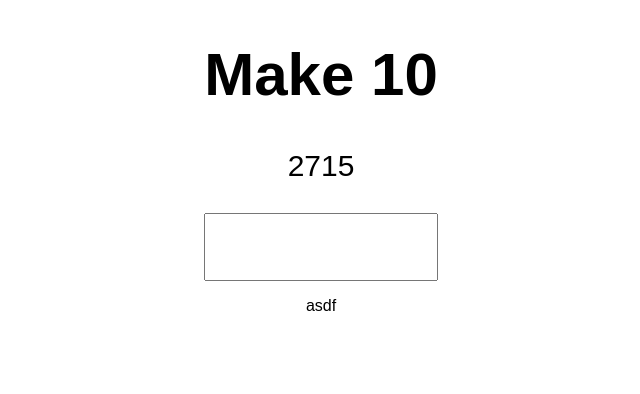
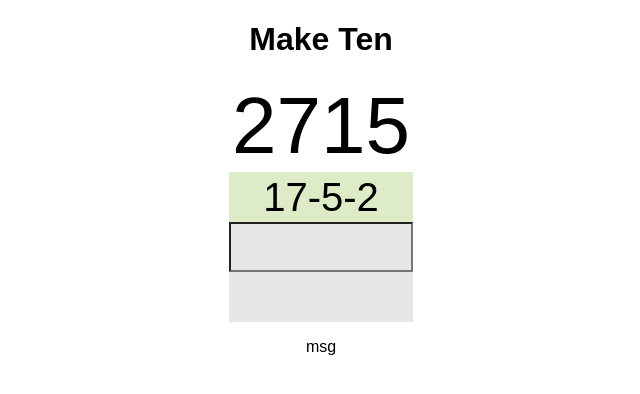
Before and after one commit to imgui/maketen, a plain HTML site: page index.html in a window 1280 px wide. Shown: the whole page, without its empty margins (319-959 px from the left). Drawn offline with Linux system fonts and the light colour scheme.

Commit message:
Made stylesheet, html template of design

```diff
--- a/index.html
+++ b/index.html
@@ -2,69 +2,18 @@
 <html lang="en-us">
   <head>
     <meta charset="utf-8">
-
-    <title>Make 10</title>
-
-    <style>
-      html {
-        font-family: sans-serif;
-        text-align: center;
-      }
-
-      body {
-        width: 50%;
-        max-width: 800px;
-        min-width: 480px;
-        margin: 0 auto;
-        font-size: 30px;
-      }
-
-     .message {
-        font-size: 16px;
-      }
-
-      button {
-        font-size: 30px;
-        padding: 1px 15px;
-        cursor: pointer;
-      }
-
-      .displayLines {
-        font-size: 30px;
-      }
-
-      input[type='expression'] {
-        font-size: 30px;
-        padding: 15px;
-        width: 200px;
-      }
-
-      .lastResult {
-        color: white;
-        padding: 3px;
-      }
-    </style>
+    <title>Make Ten</title>
+    <meta name="viewport" content="width=device-width, initial-scale=1" />
+    <link href="styles/style.css" rel="stylesheet" />
   </head>
 
   <body>
-    <h1>Make 10</h1>
-
-    <p class="number">2715</p>
-
-    <div class="displayLines">
-        <p class="first"></p>
-        <p class="second"></p>
-        <p class="third"></p>
-        <p class="fourth"></p>
-        <p class="fifth"></p>
-        <p class="sixth"></p>
-    </div>
-
-    <input id='input' type='expression' placeholder="">
-
-
-      <p class="message">asdf</p>
-
+    <h1>Make Ten</h1>
+    <div id="number">2715</div>
+    <div class="foundSolution">17-5-2</div>
+    <input id='input' type='expression' autocomplete='off' placeholder=""></input>
+    <div class="hiddenSolution">&nbsp;</div>
+    <p class="message">msg</p>
 
     <script src="maincopy.js" defer></script>
   </body>
--- /dev/null
+++ b/styles/style.css
@@ -0,0 +1,34 @@
+html {
+    font-family: sans-serif;
+    width: 200px;
+    margin-left: auto;
+    margin-right: auto;
+    text-align: center;
+}
+
+#number {
+    font-size: 80px;
+}
+
+.foundSolution {
+    height: 50px;
+    line-height: 50px;
+    font-size: 40px;
+    background-color: hsl(84, 50%, 85%);
+}
+
+input {
+    /* takes care of input being wider */
+    box-sizing:border-box;
+    width: 100%;
+
+    font-size: 40px;
+    height: 50px;
+    background-color: hsl(0, 0%, 90%);
+}
+
+.hiddenSolution {
+    user-select: none;
+    height: 50px;
+    background-color: hsl(0, 0%, 90%);
+}
```
Also changed, not shown: maincopy.js (+4 -3 lines).
